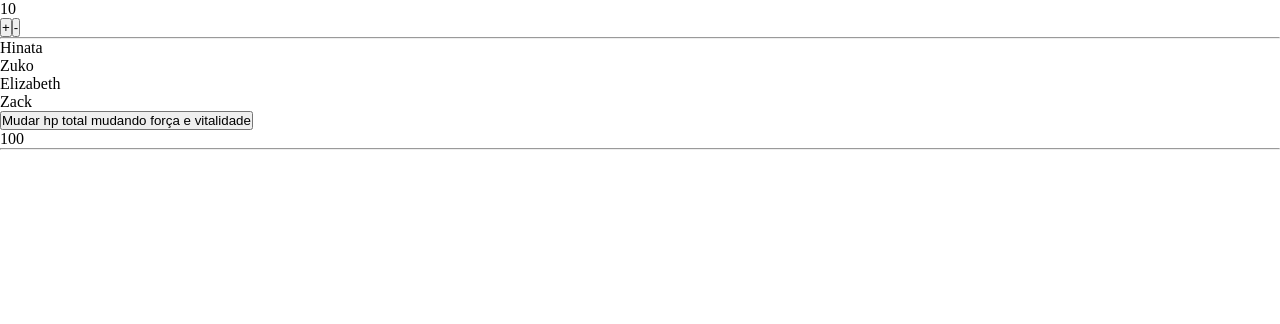
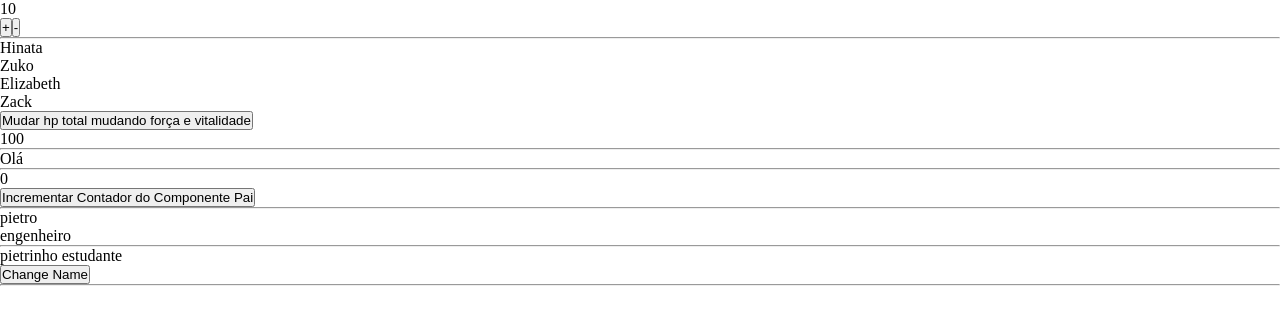
Before and after one commit to pietroBragaAquinoJunior/sandbox-vuejs, a Vue app: page / in a window 1280 px wide. Shown: the top 324 px of the page. Built offline with nearby package versions, Linux system fonts and the light colour scheme.

Commit message:
props, emit e outros

```diff
--- a/src/App.vue
+++ b/src/App.vue
@@ -4,18 +4,49 @@
 import CounterNumber from './components/CounterNumber.vue'
 import CharacterList from './components/CharacterList.vue'
 import ComputerLife from './components/ComputerLife.vue'
+import PropsExample from './components/PropsExample.vue'
+import PropsFunction from './components/PropsFunction.vue'
+import ComputedProps from './components/ComputedProps.vue'
+import EmitExample from './components/EmitExample.vue'
 
-export default{
+export default {
   components: {
-    CounterNumber,CharacterList,ComputerLife
+    CounterNumber,
+    CharacterList,
+    ComputerLife,
+    PropsExample,
+    PropsFunction,
+    ComputedProps,
+    EmitExample
   },
-  data(){
+  data() {
     return {
+      contador:0,
 
+      nome: "pietro",
+      profissao: "engenheiro",
+      cep: "65070610",
+
+      nomeAluno: "pietrinho estudante"
+    }
+  },
+  methods:{
+    incrementarContador(){
+      this.contador = this.contador + 1
+    },
+    mudarNomeAluno(){
+      this.nomeAluno = "Valadão Estudante"
+    }
+  },
+  computed: {
+    usuarioRefinado(){
+      return {
+        nome: this.nome,
+        profissao: this.profissao
+      }
     }
   }
 }
-
 </script>
 
 <template>
@@ -24,6 +55,12 @@ export default{
     <CounterNumber />
     <CharacterList />
     <ComputerLife />
+    <PropsExample :mensagem="'Olá'" />
+    <p>{{ contador }}</p>
+    <PropsFunction :incrementarContadorDoComponentePai="incrementarContador" />
+    <ComputedProps :usuario="usuarioRefinado" />
+    <p>{{ nomeAluno }}</p>
+    <EmitExample @change-name="mudarNomeAluno" />
   </main>
 
   <!-- <header>
--- /dev/null
+++ b/src/components/ComputedProps.vue
@@ -0,0 +1,16 @@
+<script>
+    export default {
+        props:{
+            usuario:{
+                type: Object,
+                required: true
+            }
+        }
+    }
+</script>
+
+<template>
+    <div>{{ usuario.nome }}</div>
+    <div>{{ usuario.profissao }}</div>
+    <hr/>
+</template>
--- /dev/null
+++ b/src/components/EmitExample.vue
@@ -0,0 +1,12 @@
+<script>
+    export default {
+        emits: ['change-name']
+    }
+</script>
+
+<template>
+    <div>
+        <button @click="$emit('change-name')">Change Name</button>
+    </div>
+    <hr>
+</template>
--- /dev/null
+++ b/src/components/PropsExample.vue
@@ -0,0 +1,25 @@
+<script lang="ts">
+    export default {
+        props: {
+            mensagem: {
+                type: String,
+                required: true
+            }
+        },
+        data(){
+            return {
+
+            }
+        }
+    }
+</script>
+
+<template>
+    <div>
+        <p>
+        {{ mensagem }}
+    </p>
+    <hr/>
+</div>
+
+</template>
--- /dev/null
+++ b/src/components/PropsFunction.vue
@@ -0,0 +1,22 @@
+<script>
+export default {
+    props:{
+        incrementarContadorDoComponentePai:{
+            type: Function,
+            required: true
+        }
+    },
+    data(){
+        return {
+
+        }
+    }
+}
+</script>
+
+<template>
+    <div>
+        <button @click="incrementarContadorDoComponentePai">Incrementar Contador do Componente Pai</button>
+        <hr/>
+   </div>
+</template>
--- a/tsconfig.app.json
+++ b/tsconfig.app.json
@@ -1,6 +1,6 @@
 {
   "extends": "@vue/tsconfig/tsconfig.dom.json",
-  "include": ["env.d.ts", "src/**/*", "src/**/*.vue" ],
+  "include": ["env.d.ts", "src/**/*", "src/**/*.vue"],
   "exclude": ["src/**/__tests__/*"],
   "compilerOptions": {
     "composite": true,
```
